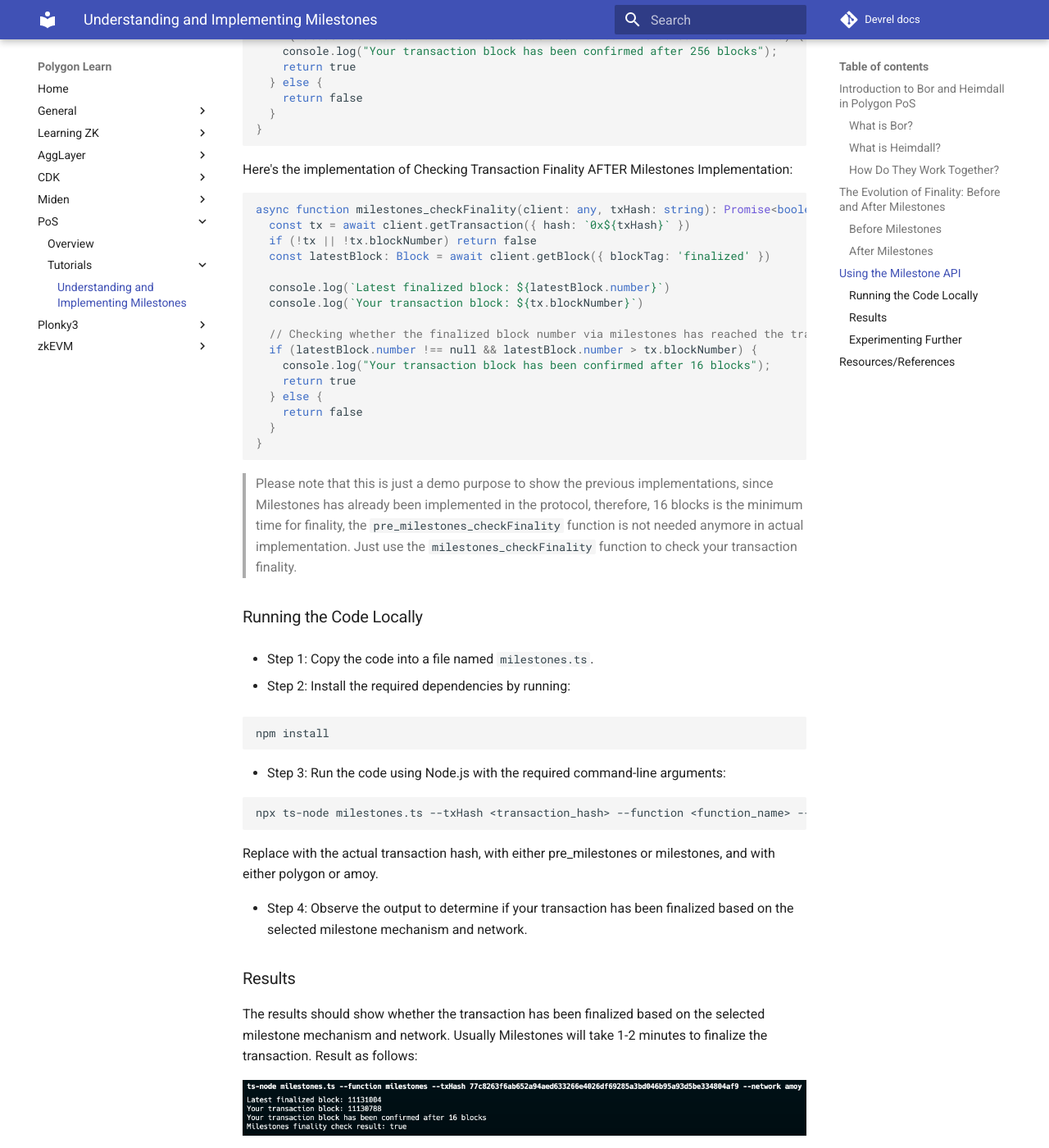
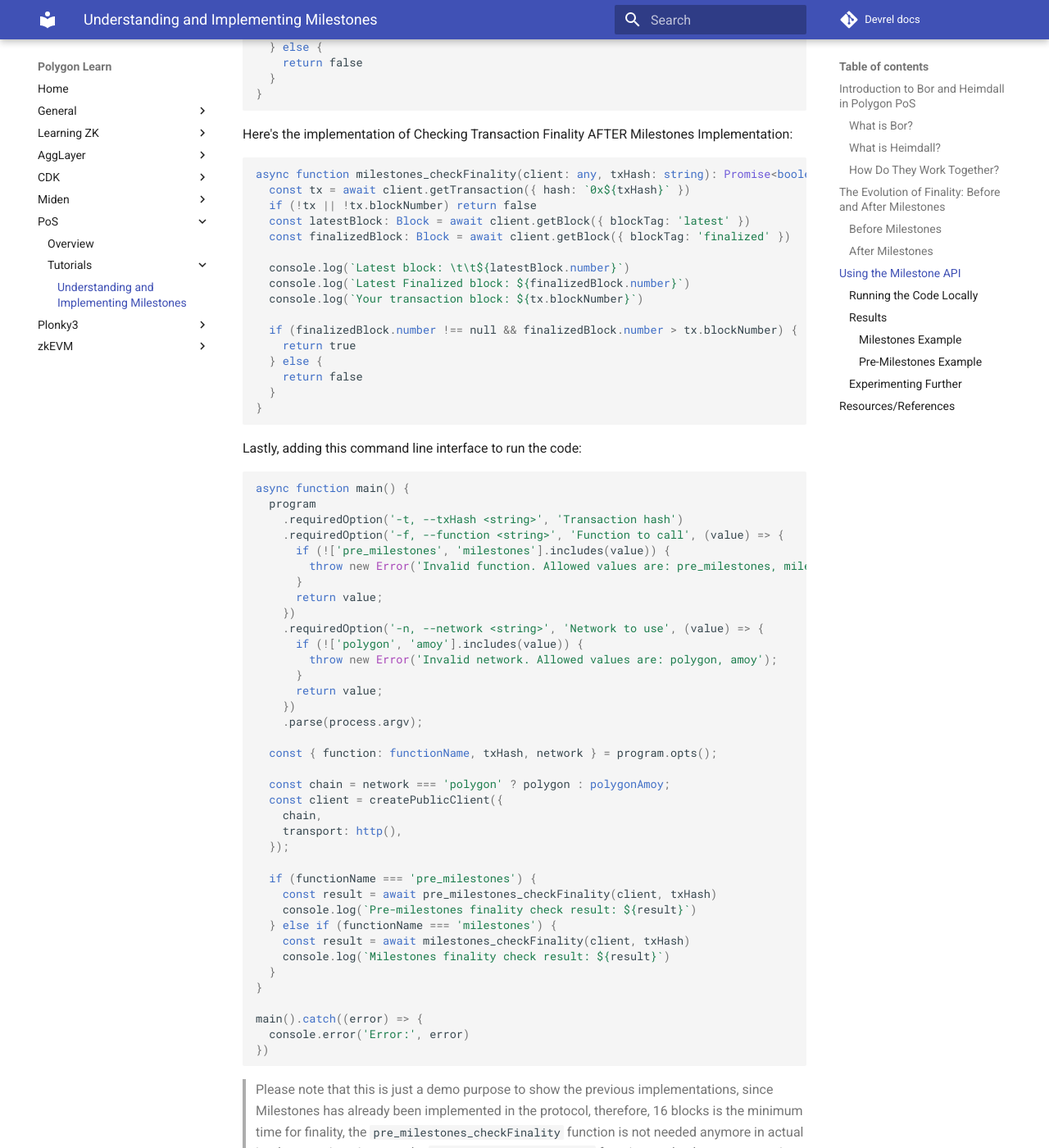
Before and after one commit to 0xPolygon/devrel-docs, an MkDocs documentation site: the page built from docs/pos/tutorials/milestones.md, in a window 1280 px wide and 1400 px high, scrolled down 3462 px. Shown: the whole window at 82% size. Built offline with MkDocs 1.6.1 and Material for MkDocs 9.7.7, drawn with Linux system fonts in a browser that asks for light colours; a script that is not in the unit is left out; comment, search, counter and statistics services are not loaded; some of the changed text lies outside the part shown.

Commit message:
update add command line interface code as well as fixing Terminology on Finalized and Latest in PoS

````diff
--- a/docs/pos/tutorials/milestones.md
+++ b/docs/pos/tutorials/milestones.md
@@ -106,12 +106,10 @@
   if (!tx || !tx.blockNumber) return false
   const latestBlock: Block = await client.getBlock({ blockTag: 'finalized' })
 
-  console.log(`Latest finalized block: ${latestBlock.number}`)
+  console.log(`Latest block: \t\t${latestBlock.number}`)
   console.log(`Your transaction block: ${tx.blockNumber}`)
 
-  // Checking whether there has been 256 blocks since the transaction was included in a block
   if (latestBlock.number !== null && latestBlock.number - tx.blockNumber >= 256) {
-    console.log("Your transaction block has been confirmed after 256 blocks");
     return true
   } else {
     return false
@@ -125,19 +123,60 @@
 async function milestones_checkFinality(client: any, txHash: string): Promise<boolean> {
   const tx = await client.getTransaction({ hash: `0x${txHash}` })
   if (!tx || !tx.blockNumber) return false
-  const latestBlock: Block = await client.getBlock({ blockTag: 'finalized' })
+  const latestBlock: Block = await client.getBlock({ blockTag: 'latest' })
+  const finalizedBlock: Block = await client.getBlock({ blockTag: 'finalized' })
 
-  console.log(`Latest finalized block: ${latestBlock.number}`)
+  console.log(`Latest block: \t\t${latestBlock.number}`)
+  console.log(`Latest Finalized block: ${finalizedBlock.number}`)
   console.log(`Your transaction block: ${tx.blockNumber}`)
 
-  // Checking whether the finalized block number via milestones has reached the transaction block number.
-  if (latestBlock.number !== null && latestBlock.number > tx.blockNumber) {
-    console.log("Your transaction block has been confirmed after 16 blocks");
+  if (finalizedBlock.number !== null && finalizedBlock.number > tx.blockNumber) {
     return true
   } else {
     return false
   }
 }
+```
+
+Lastly, adding this command line interface to run the code:
+```ts
+async function main() {
+  program
+    .requiredOption('-t, --txHash <string>', 'Transaction hash')
+    .requiredOption('-f, --function <string>', 'Function to call', (value) => {
+      if (!['pre_milestones', 'milestones'].includes(value)) {
+        throw new Error('Invalid function. Allowed values are: pre_milestones, milestones');
+      }
+      return value;
+    })
+    .requiredOption('-n, --network <string>', 'Network to use', (value) => {
+      if (!['polygon', 'amoy'].includes(value)) {
+        throw new Error('Invalid network. Allowed values are: polygon, amoy');
+      }
+      return value;
+    })
+    .parse(process.argv);
+
+  const { function: functionName, txHash, network } = program.opts();
+
+  const chain = network === 'polygon' ? polygon : polygonAmoy;
+  const client = createPublicClient({
+    chain,
+    transport: http(),
+  });
+
+  if (functionName === 'pre_milestones') {
+    const result = await pre_milestones_checkFinality(client, txHash)
+    console.log(`Pre-milestones finality check result: ${result}`)
+  } else if (functionName === 'milestones') {
+    const result = await milestones_checkFinality(client, txHash)
+    console.log(`Milestones finality check result: ${result}`)
+  }
+}
+
+main().catch((error) => {
+  console.error('Error:', error)
+})
 ```
 
 > Please note that this is just a demo purpose to show the previous
@@ -172,21 +211,28 @@
 
 ### Results
 
-The results should show whether the transaction has been finalized based on the
-selected milestone mechanism and network. Usually Milestones will take 1-2
-minutes to finalize the transaction. Result as follows:
+The results should show whether the transaction has been finalized based on the selected milestone mechanism and network.
+Usually Milestones will taking 1-2 minutes to finalize the transaction. Result as follows:
 
+#### Milestones Example
+
+When the transaction is still pending, the `milestones_checkFinality` function will show the following:
 ![milestones_result](../../images/milestones_04.png)
 
-Here's a screenshot of the `pre_milestones_checkFinality` function, where it
-shows that the new blocks are not yet 256:
+When the transaction is finalized, the `milestones_checkFinality` function will show the following:
+![milestones_result](../../images/milestones_05.png)
 
-![pre_milestones_result](../../images/milestones_05.png)
+As you can see, there's always few blocks difference between latest block and finalized block, which is the buffer and the voting period for the milestone. Once the finalized block is higher than the transaction block, the transaction is considered finalized.
 
-Here's a screenshot of the `pre_milestones_checkFinality` function, where it
-shows that the new blocks are 256:
+#### Pre-Milestones Example
 
-![pre_milestones_finalized](../../images/milestones_06.png)
+Here's a screenshot of the `pre_milestones_checkFinality` function, where it shows that the new blocks are not yet 256:
+![pre_milestones_result](../../images/milestones_06.png)
+
+Here's a screenshot of the `pre_milestones_checkFinality` function, where it shows that the new blocks are 256:
+![pre_milestones_finalized](../../images/milestones_07.png)
+
+As you can see, there's no finalized block in the pre-milestones implementation, so the transaction is considered finalized once the new blocks are 256, aka the latest block is 256 blocks higher than the transaction block.
 
 ### Experimenting Further
 
````
Also changed, not shown: other parts of docs/pos/tutorials/milestones.md (+1 -1 lines), docs/images/milestones_01.png, docs/images/milestones_04.png, docs/images/milestones_05.png, docs/images/milestones_06.png, docs/images/milestones_07.png (added).
